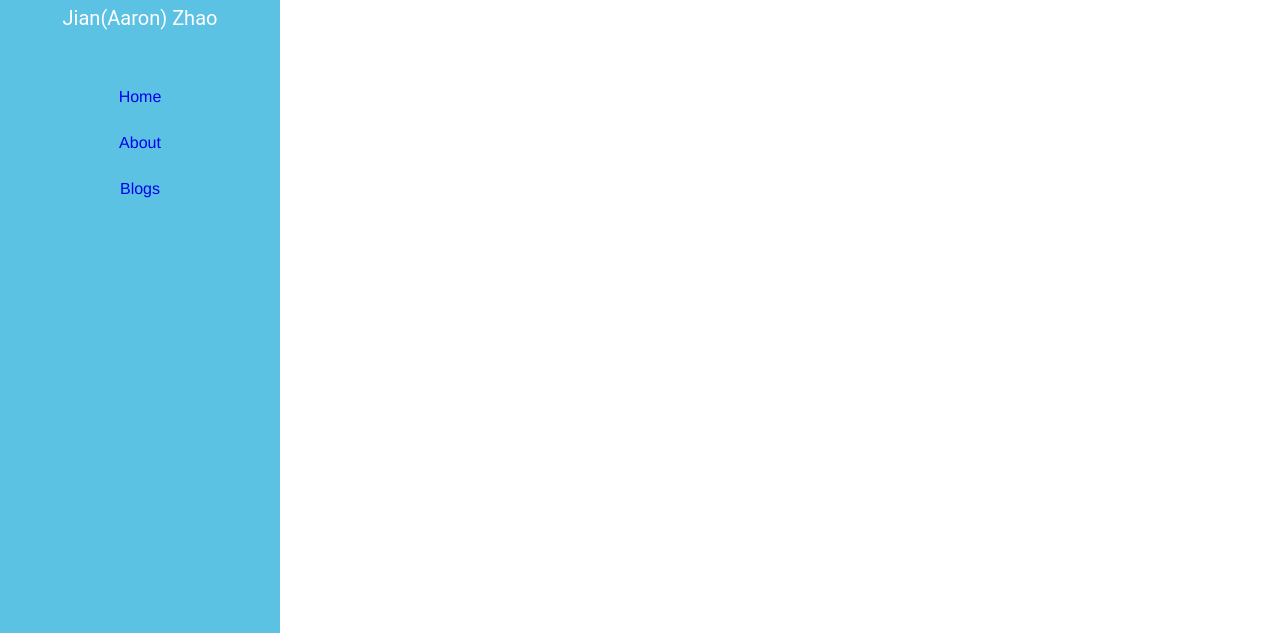
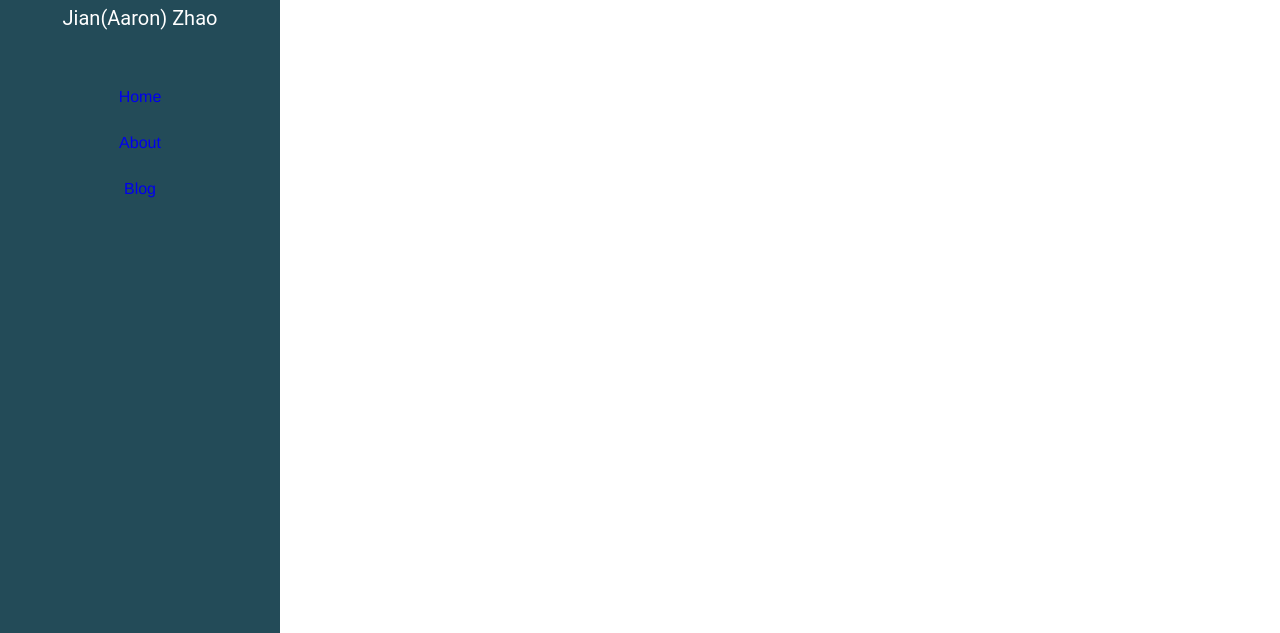
Before and after one commit to aaronzhao1229/aaronzhao1229.github.io, a plain HTML site: page index.html in a window 1280 px wide. Shown: the part 167-800 px from the top of the page. Drawn offline with Linux system fonts and the light colour scheme.

Commit message:
fix typo

```diff
--- a/index.html
+++ b/index.html
@@ -17,7 +17,7 @@
       <nav class="sidebar-nav">
         <a class="sidebar-nav-item" href="#">Home</a><br>
         <a class="sidebar-nav-item" href="./about/about.html">About</a><br>
-        <a class="sidebar-nav-item" href="./blog/positioning.html">Blogs</a>
+        <a class="sidebar-nav-item" href="./blog/positioning.html">Blog</a>
       </nav>
     </div>
 
--- a/styles/main.css
+++ b/styles/main.css
@@ -21,7 +21,7 @@ a {
   margin: 0px;
   width: 280px;
   height: 100%;
-  background-color: rgb(92, 194, 228);
+  background-color: rgb(35, 75, 88);
   float: left;
   margin-bottom: -5000px; /* any large number will do */
   padding-bottom: 5000px;
```
Also changed, not shown: about/about.html (+1 -1 lines), blog/positioning.html (+1 -1 lines).
